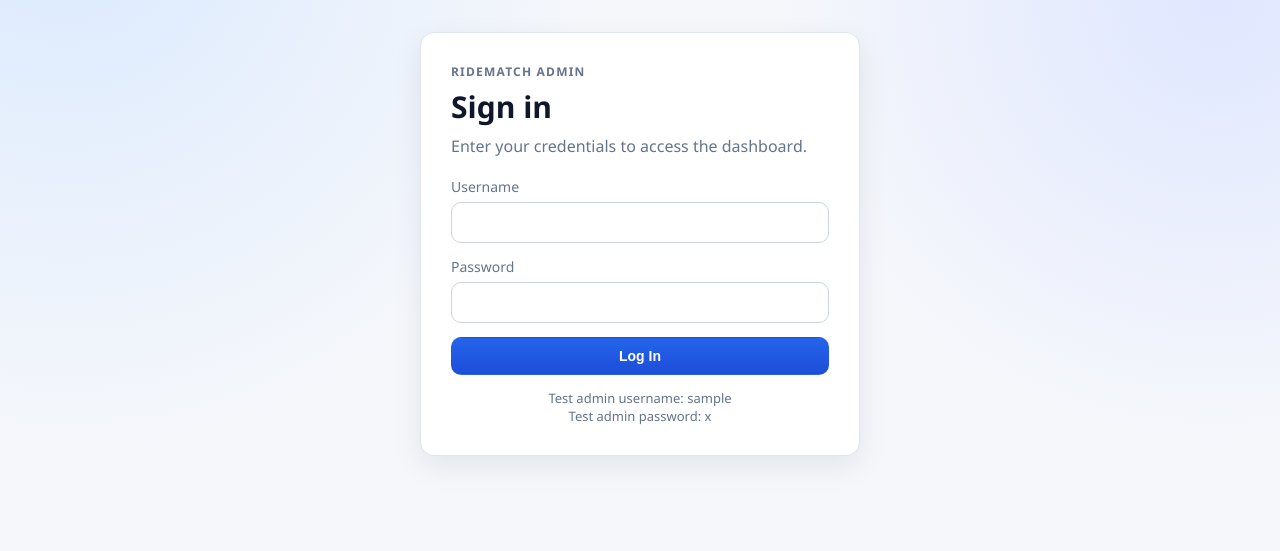
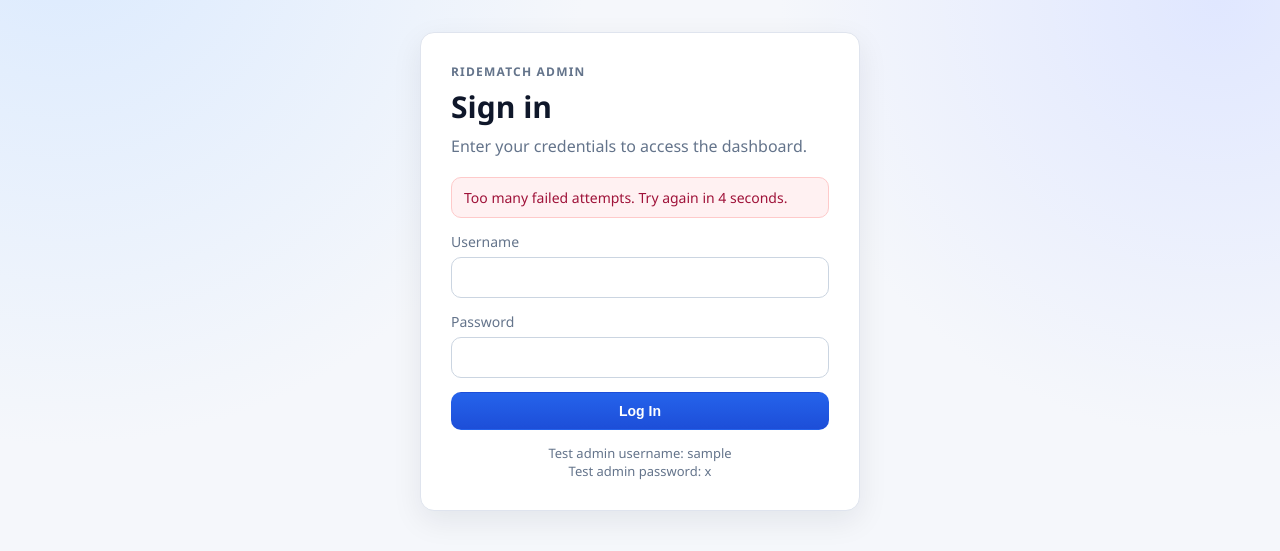
Before and after one commit to RideMatch-SeniorDesign/ridematch, a Flask app: template AdminWebpage/templates/login.html in a window 1280 px wide. Shown: the top 551 px of the page. Run offline with Flask 3, Linux system fonts and the light colour scheme; the template is opened without the code that fills it: most values are stand-ins (such as "Sample title", 1, 10 or a date in 2020).

Commit message:
Add login lockout with live countdown timer

```diff
--- a/AdminWebpage/app.py
+++ b/AdminWebpage/app.py
@@ -1,12 +1,15 @@
 from __future__ import annotations
 
 import os
+import time
 from flask import Flask, redirect, render_template, request, session, url_for
 
 app = Flask(__name__, static_folder="static", template_folder="templates")
 app.secret_key = os.environ.get("FLASK_SECRET_KEY", "dev-secret-key")
 ADMIN_USERNAME = os.environ.get("ADMIN_TEST_USERNAME", "admin")
 ADMIN_PASSWORD = os.environ.get("ADMIN_TEST_PASSWORD", "ridematch123")
+MAX_LOGIN_ATTEMPTS = int(os.environ.get("MAX_LOGIN_ATTEMPTS", "5"))
+LOGIN_LOCKOUT_SECONDS = int(os.environ.get("LOGIN_LOCKOUT_SECONDS", "300"))
 
 
 def _is_logged_in() -> bool:
@@ -69,17 +72,53 @@ def login():
         return redirect(url_for("home"))
 
     error = None
+    lockout_seconds_remaining = 0
+    now = time.time()
+    lockout_until = session.get("login_lockout_until")
+
+    if lockout_until:
+        lockout_seconds_remaining = max(0, int(lockout_until - now))
+        if lockout_seconds_remaining == 0:
+            session.pop("login_lockout_until", None)
+            session.pop("failed_login_attempts", None)
+            lockout_until = None
+
     if request.method == "POST":
+        if lockout_until and lockout_seconds_remaining > 0:
+            error = "Too many failed attempts. Try again in a moment."
+            return render_template(
+                "login.html",
+                error=error,
+                admin_username=ADMIN_USERNAME,
+                admin_password=ADMIN_PASSWORD,
+                lockout_seconds_remaining=lockout_seconds_remaining,
+            )
+
         username = request.form.get("username", "").strip()
         password = request.form.get("password", "").strip()
 
         if not username or not password:
             error = "Please enter both a username and password."
         elif username != ADMIN_USERNAME or password != ADMIN_PASSWORD:
-            error = "Invalid username or password."
+            failed_attempts = int(session.get("failed_login_attempts", 0)) + 1
+            session["failed_login_attempts"] = failed_attempts
+
+            if failed_attempts >= MAX_LOGIN_ATTEMPTS:
+                session["failed_login_attempts"] = 0
+                session["login_lockout_until"] = now + LOGIN_LOCKOUT_SECONDS
+                lockout_seconds_remaining = LOGIN_LOCKOUT_SECONDS
+                error = "Too many failed attempts. Try again in a moment."
+            else:
+                attempts_left = MAX_LOGIN_ATTEMPTS - failed_attempts
+                error = (
+                    "Invalid username or password. "
+                    f"{attempts_left} attempt(s) remaining."
+                )
         else:
             session["logged_in"] = True
             session["username"] = ADMIN_USERNAME
+            session.pop("failed_login_attempts", None)
+            session.pop("login_lockout_until", None)
             return redirect(url_for("home"))
 
     return render_template(
@@ -87,6 +126,7 @@ def login():
         error=error,
         admin_username=ADMIN_USERNAME,
         admin_password=ADMIN_PASSWORD,
+        lockout_seconds_remaining=lockout_seconds_remaining,
     )
 
 
--- a/AdminWebpage/templates/login.html
+++ b/AdminWebpage/templates/login.html
@@ -15,6 +15,16 @@
       {% if error %}
       <div class="error" role="alert">{{ error }}</div>
       {% endif %}
+      {% if lockout_seconds_remaining and lockout_seconds_remaining > 0 %}
+      <div
+        class="error"
+        role="status"
+        id="lockout-timer"
+        data-seconds-left="{{ lockout_seconds_remaining }}"
+      >
+        Too many failed attempts. Try again in {{ lockout_seconds_remaining }} seconds.
+      </div>
+      {% endif %}
 
       <form method="post" action="{{ url_for('login') }}">
         <label for="username">Username</label>
@@ -30,5 +40,29 @@
         Test admin password: {{ admin_password }}
       </div>
     </main>
+    {% if lockout_seconds_remaining and lockout_seconds_remaining > 0 %}
+    <script>
+      (function () {
+        const timer = document.getElementById("lockout-timer");
+        if (!timer) return;
+        let secondsLeft = Number(timer.dataset.secondsLeft || "0");
+        const updateText = () => {
+          const suffix = secondsLeft === 1 ? "second" : "seconds";
+          timer.textContent =
+            "Too many failed attempts. Try again in " + secondsLeft + " " + suffix + ".";
+        };
+        updateText();
+        const interval = setInterval(() => {
+          secondsLeft -= 1;
+          if (secondsLeft <= 0) {
+            clearInterval(interval);
+            window.location.reload();
+            return;
+          }
+          updateText();
+        }, 1000);
+      })();
+    </script>
+    {% endif %}
   </body>
 </html>
```
